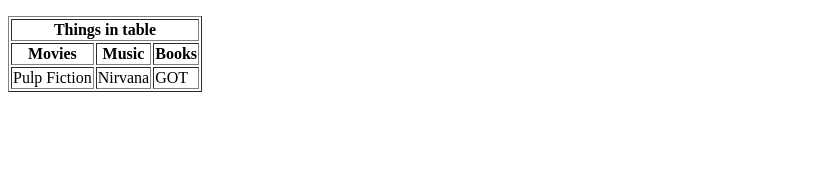
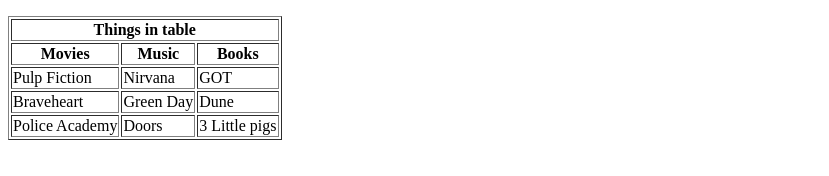
Before and after one commit to zamorske/zamorske.github.io, a plain HTML site: page index.html in a window 1280 px wide. Shown: the part 426-602 px from the top of the page, without its empty margins (0-829 px from the left). Drawn offline with Linux system fonts and the light colour scheme.

Commit message:
next update

```diff
--- a/index.html
+++ b/index.html
@@ -34,7 +34,16 @@
     <td>Nirvana</td>
     <td>GOT</td>
     </tr>
-
+    <tr>
+      <td>Braveheart</td>
+      <td>Green Day</td>
+      <td>Dune</td>
+    </tr>
+<tr>
+  <td>Police Academy</td>
+  <td>Doors</td>
+  <td>3 Little pigs</td>
+</tr>
 
   </tbody>
 
```
